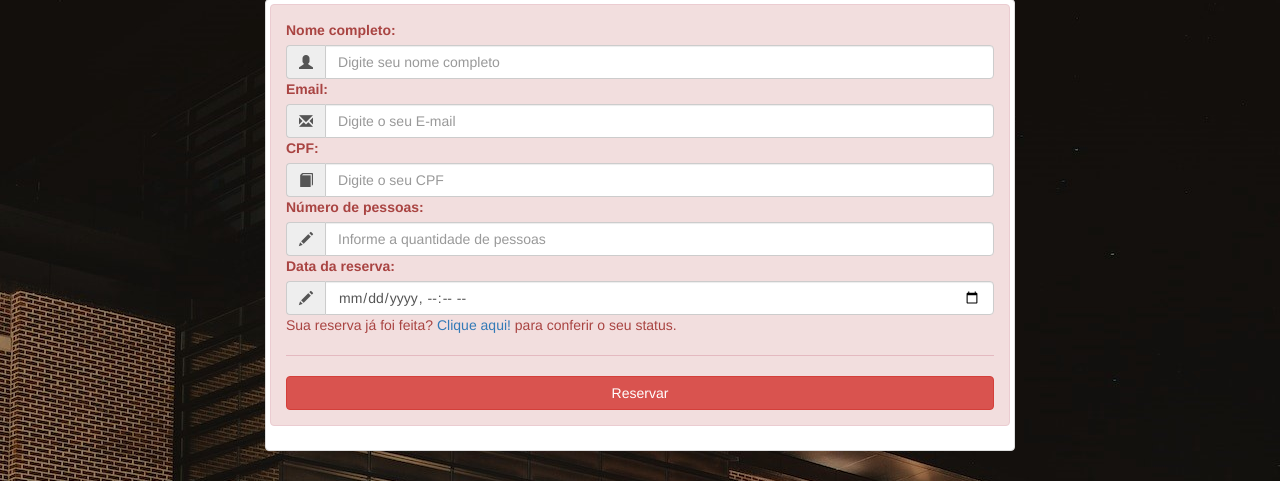
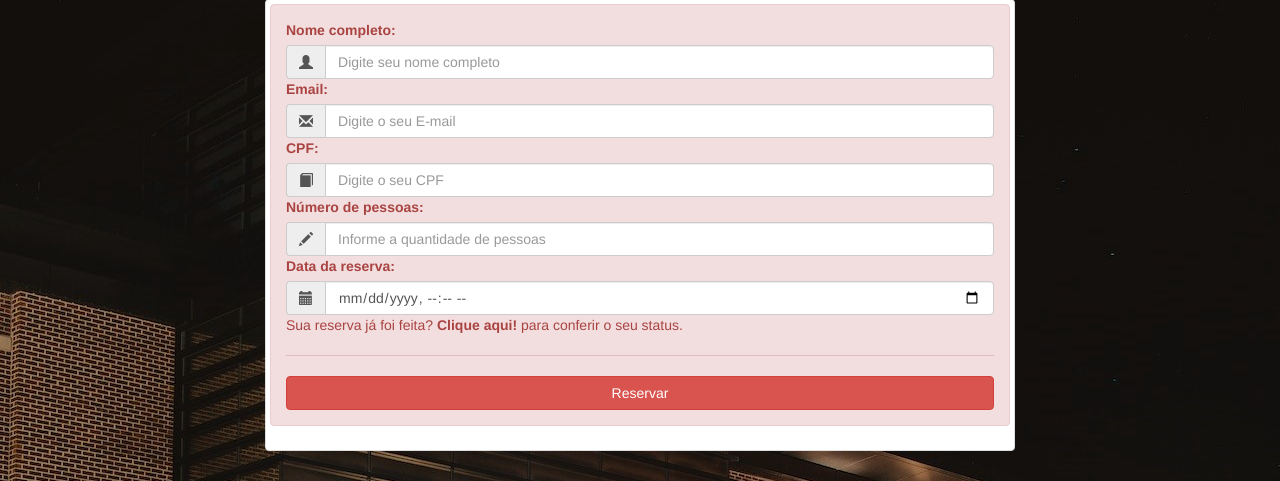
Before and after one commit to maugois/Churrascaria, a PHP site: page /tiphpnt/realizar_reserva.php in a window 1280 px wide. Shown: the part 93-574 px from the top of the page. Run offline with PHP 8.4, Linux system fonts and the light colour scheme.

Commit message:
Correção da reserva, login e css para <a>(ancoras) suaves

```diff
--- a/admin/login.php
+++ b/admin/login.php
@@ -72,7 +72,7 @@ if ($_POST) {
                                         </span>
                                         <input type="password" name="senha_usuario" id="senha_usuario" class="form-control" required autocomplete="off" placeholder="Digite sua senha">
                                     </p>
-                                    <p>Você tem uma conta? <a class="font-weight-bolder text-danger" href="../cliente/cliente_cadastro.php"><strong>Cadastra-se</strong></a></p>
+                                    <p>Você tem uma conta? <a class="font-weight-bolder text-danger" href="../client/cliente_cadastro.php"><strong>Cadastra-se</strong></a></p>
                                     <p class="text-right">
                                         <input type="submit" value="Entrar" class="btn btn-danger">
                                     </p>
--- a/client/index.php
+++ b/client/index.php
@@ -10,7 +10,7 @@ include '../admin/acesso_com.php';
   <title>Área do Cliente</title>
 </head>
 <body>
-  <?php include 'menu_cliente.php';?>
+  <?php include 'cliente_menu.php';?>
   <?php include 'cliente_options.php';?>
 </body>
 </html>
--- a/css/estilo.css
+++ b/css/estilo.css
@@ -1,5 +1,9 @@
 /* definindo nosso estilo */
 @charset "utf8";
+
+html {
+    scroll-behavior: smooth;
+}
 
 .fundofixo {
     background: url(../images/churrascaria.jpg) no-repeat fixed;
--- a/realizar_reserva.php
+++ b/realizar_reserva.php
@@ -54,9 +54,9 @@ if (mysqli_insert_id($conn)) {
     <meta charset="UTF-8">
     <meta name="viewport" content="width=device-width, initial-scale=1.0">
     <!-- Link arquivos Bootstrap CSS -->
-    <link href="../css/bootstrap.min.css" rel="stylesheet">
+    <link href="css/bootstrap.min.css" rel="stylesheet">
     <!-- Link para CSS específico -->
-    <link rel="stylesheet" href="../css/estilo.css">
+    <link rel="stylesheet" href="css/estilo.css">
     <title>Chuleta Quente - Pedido de reserva</title>
 </head>
 <body class="fundofixo d-flex justify-content">
@@ -113,14 +113,14 @@ if (mysqli_insert_id($conn)) {
                             <label for="sigla_tipo">Data da reserva:</label>
                             <div class="input-group">
                                 <span class="input-group-addon">
-                                    <span class="glyphicon glyphicon-pencil" aria-hidden="true"></span>
+                                    <span class="glyphicon glyphicon-calendar" aria-hidden="true"></span>
                                 </span>
 
                                 <input type="datetime-local" name="data_reserva" id="data_reserva" class="form-control" min="<?php ?>" max="<?php ?>" required>
                             </div>
 
                             <div>
-                                <p>Sua reserva já foi feita? <a href="status_reserva.php">Clique aqui!</a> para conferir o seu status.</p>
+                                <p>Sua reserva já foi feita? <a class="font-weight-bolder text-danger" href="status_reserva.php"><strong>Clique aqui!</strong></a> para conferir o seu status.</p>
                             </div>
                             <hr>
                             <input type="submit" name="reservar" id="reservar" class="btn btn-danger btn-block" value="Reservar">
```
